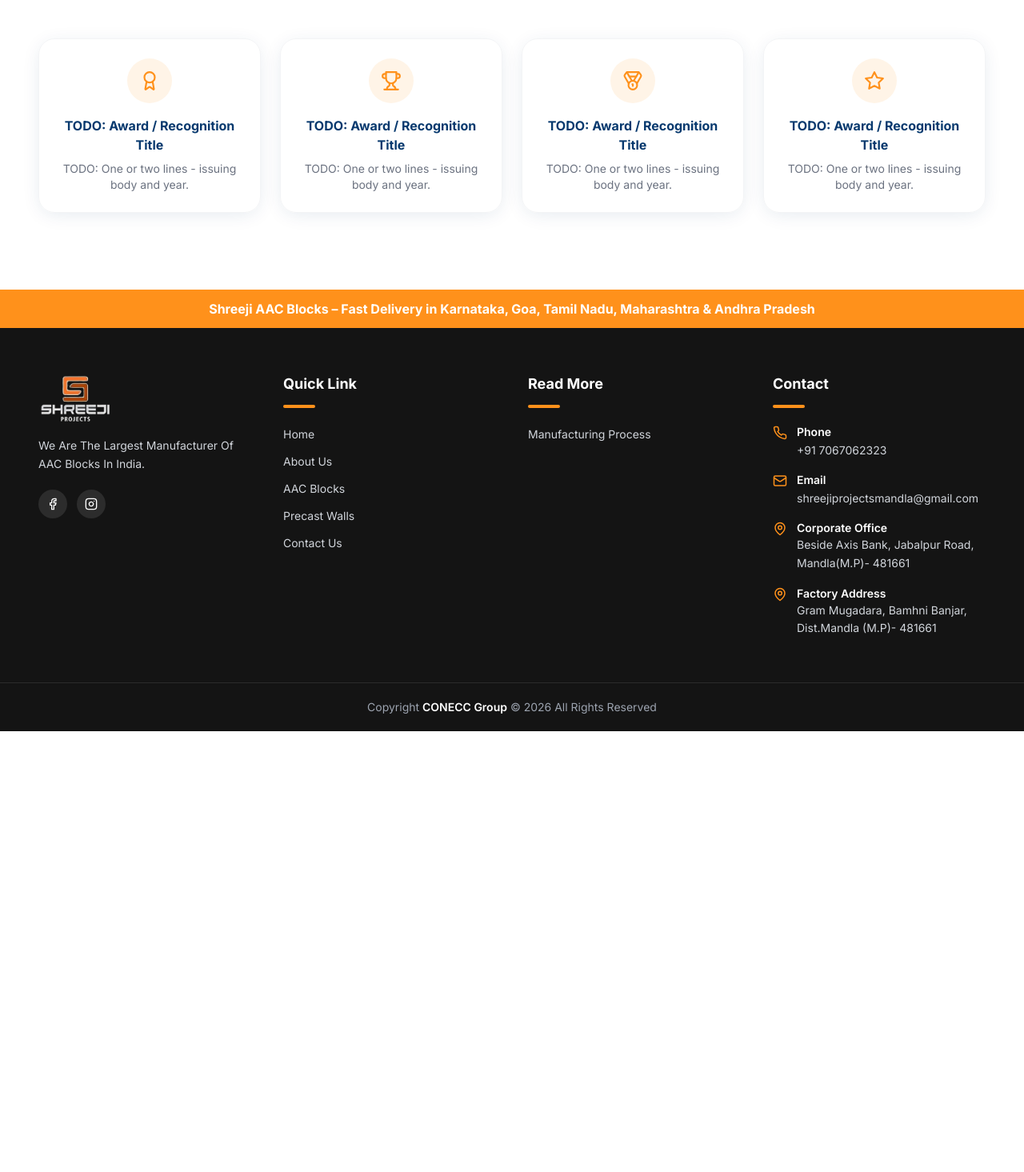
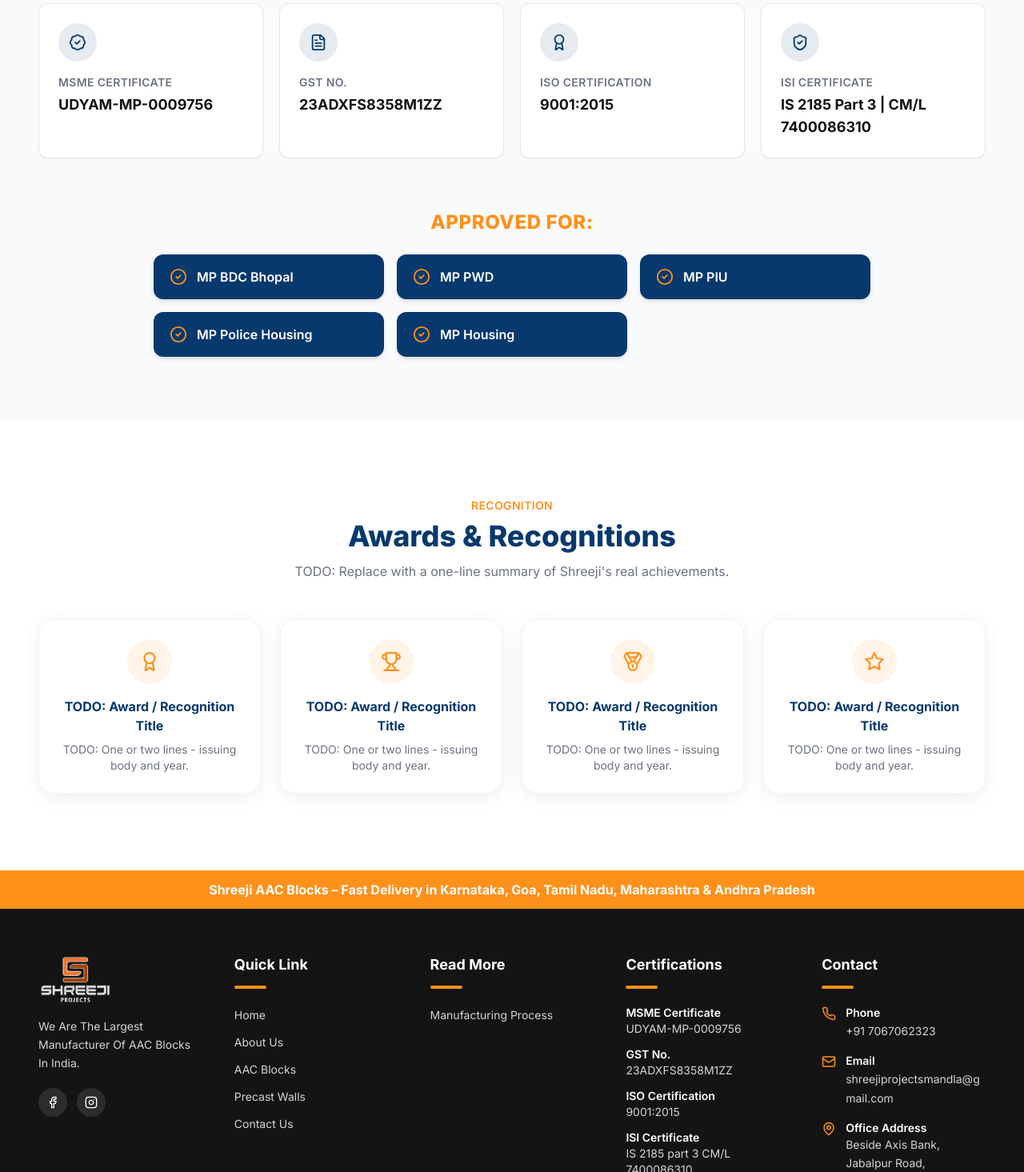
Before and after one commit to brandliftmarketingconsultancy/Shreeji-projects-mandla, a React (Vite) app: page /about in a window 1280 px wide. Shown: the part 2305-3770 px from the top of the page at 80% size. Before the commit the page ends 3219 px from the top, so only its background shows below. Built offline with nearby package versions, Linux system fonts and the light colour scheme.

Commit message:
footer , nav, aboutus, hero updated with new content

```diff
--- a/src/App.jsx
+++ b/src/App.jsx
@@ -14,6 +14,7 @@
 import TechnicalResources from './pages/TechnicalResources.jsx'
 import DealerInquiry from './pages/DealerInquiry.jsx'
 import { site } from './data/site.js'
+import ComingSoon from './pages/ComingSoon.jsx'
 
 export default function App() {
   // Keep <title> / meta description in sync with data/site.js so it stays the
@@ -44,6 +45,10 @@
         {/* Add further pages (Blogs, Certifications) here,
             reusing the same section/ui components. */}
         <Route path="*" element={<Home />} />
+        <Route path="/products/precast-walls" element={<ComingSoon slug="precast-walls" />} />
+        <Route path="/products/aac-jointing-mortar" element={<ComingSoon slug="aac-jointing-mortar" />} />
+        <Route path="/products/ready-mix-plaster" element={<ComingSoon slug="ready-mix-plaster" />} />
+        <Route path="/products/curve-stone" element={<ComingSoon slug="curve-stone" />} />
       </Routes>
     </Layout>
   )
--- a/src/components/layout/Footer.jsx
+++ b/src/components/layout/Footer.jsx
@@ -36,6 +36,7 @@
 export default function Footer() {
   return (
     <footer className="bg-brand-dark">
+
       {/* Delivery banner */}
       <div className="bg-brand-orange py-3">
         <Container>
@@ -45,7 +46,8 @@
         </Container>
       </div>
 
-      <Container className="py-14 grid grid-cols-1 sm:grid-cols-2 lg:grid-cols-4 gap-10">
+      <Container className="py-14 grid grid-cols-1 sm:grid-cols-2 lg:grid-cols-5 gap-10">
+
         {/* Brand col */}
         <div>
           <div className="flex items-center gap-2 mb-4">
@@ -54,19 +56,18 @@
               alt={`${site.brandName}${site.brandNameAccent} logo`}
               className="h-16 w-auto"
             />
-            {/* <div className="leading-tight">
-              <p className="font-extrabold text-white text-lg">
-                {site.brandName} <span className="text-brand-orange">{site.brandNameAccent}</span>
-              </p>
-              <p className="text-[10px] uppercase tracking-wide text-gray-400">
-                {site.brandTagline}
-              </p>
-            </div> */}
           </div>
-          <p className="text-gray-300 text-sm leading-relaxed mb-5">{site.footerTagline}</p>
+
+          <p className="text-gray-300 text-sm leading-relaxed mb-5">
+            {site.footerTagline}
+          </p>
+
           <div className="flex items-center gap-3">
             {socialLinks.map((s) => {
               const Icon = iconMap[s.icon]
+
+              if (!Icon) return null
+
               return (
                 <a
                   key={s.label}
@@ -83,59 +84,233 @@
           </div>
         </div>
 
-        <FooterLinkList title="Quick Link" links={footerQuickLinks} />
-        <FooterLinkList title="Read More" links={footerReadMore} />
+        {/* Quick Links */}
+        <FooterLinkList
+          title="Quick Link"
+          links={footerQuickLinks}
+        />
 
-        {/* Contact col */}
+        {/* Read More */}
+        <FooterLinkList
+          title="Read More"
+          links={footerReadMore}
+        />
+
+         <div>
+          <h4 className="text-white font-bold text-lg mb-3">
+            Certifications
+          </h4>
+
+          <div className="w-10 h-1 bg-brand-orange rounded-full mb-5" />
+
+          <ul className="flex flex-col gap-3">
+
+            <li>
+              <p className="text-white font-semibold text-sm">
+                MSME Certificate
+              </p>
+              <p className="text-gray-300 text-sm break-words">
+                {site.certifications.msme}
+              </p>
+            </li>
+
+
+             <li>
+              <p className="text-white font-semibold text-sm">
+                GST No.
+              </p>
+              <p className="text-gray-300 text-sm break-words">
+                {site.certifications.gst}
+              </p>
+            </li>
+
+            <li>
+              <p className="text-white font-semibold text-sm">
+                ISO Certification
+              </p>
+              <p className="text-gray-300 text-sm break-words">
+                {site.certifications.iso}
+              </p>
+            </li>
+
+            <li>
+              <p className="text-white font-semibold text-sm">
+                ISI Certificate
+              </p>
+              <p className="text-gray-300 text-sm break-words">
+                {site.certifications.isi}
+              </p>
+            </li>
+
+
+
+
+
+          </ul>
+        </div>
+
+        {/* Contact */}
         <div>
-          <h4 className="text-white font-bold text-lg mb-3">{site.footerContactLabels.heading}</h4>
+          <h4 className="text-white font-bold text-lg mb-3">
+            {site.footerContactLabels.heading}
+          </h4>
+
           <div className="w-10 h-1 bg-brand-orange rounded-full mb-5" />
+
           <ul className="flex flex-col gap-4">
+
+            {/* Phone */}
             <li className="flex items-start gap-3">
-              <Phone size={18} className="text-brand-orange mt-0.5 shrink-0" />
+              <Phone
+                size={18}
+                className="text-brand-orange mt-0.5 shrink-0"
+              />
+
               <div>
-                <p className="text-white font-semibold text-sm">{site.footerContactLabels.phone}</p>
-                <a href={`tel:${contact.phone}`} className="text-gray-300 text-sm hover:text-brand-orange">
+                <p className="text-white font-semibold text-sm">
+                  {site.footerContactLabels.phone}
+                </p>
+
+                <a
+                  href={`tel:${contact.phone}`}
+                  className="text-gray-300 text-sm hover:text-brand-orange transition-colors"
+                >
                   {contact.phone}
                 </a>
               </div>
             </li>
+
+            {/* Email */}
             <li className="flex items-start gap-3">
-              <Mail size={18} className="text-brand-orange mt-0.5 shrink-0" />
-              <div>
-                <p className="text-white font-semibold text-sm">{site.footerContactLabels.email}</p>
-                <a href={`mailto:${contact.email}`} className="text-gray-300 text-sm hover:text-brand-orange break-all">
+              <Mail
+                size={18}
+                className="text-brand-orange mt-0.5 shrink-0"
+              />
+
+              <div className="min-w-0">
+                <p className="text-white font-semibold text-sm">
+                  {site.footerContactLabels.email}
+                </p>
+
+                <a
+                  href={`mailto:${contact.email}`}
+                  className="text-gray-300 text-sm hover:text-brand-orange transition-colors break-all"
+                >
                   {contact.email}
                 </a>
               </div>
             </li>
+
+            {/* Office Address */}
             <li className="flex items-start gap-3">
-              <MapPin size={18} className="text-brand-orange mt-0.5 shrink-0" />
+              <MapPin
+                size={18}
+                className="text-brand-orange mt-0.5 shrink-0"
+              />
+
               <div>
-                <p className="text-white font-semibold text-sm">{site.footerContactLabels.address}</p>
-                <p className="text-gray-300 text-sm leading-relaxed">{contact.address}</p>
+                <p className="text-white font-semibold text-sm">
+                  {site.footerContactLabels.address}
+                </p>
+
+                <p className="text-gray-300 text-sm leading-relaxed">
+                  {contact.address}
+                </p>
               </div>
-
             </li>
 
-              <li className="flex items-start gap-3">
-              <MapPin size={18} className="text-brand-orange mt-0.5 shrink-0" />
+            {/* Factory Address */}
+            <li className="flex items-start gap-3">
+              <MapPin
+                size={18}
+                className="text-brand-orange mt-0.5 shrink-0"
+              />
+
               <div>
-                <p className="text-white font-semibold text-sm">{site.footerContactLabels.factoryAddress}</p>
-                <p className="text-gray-300 text-sm leading-relaxed">{contact.factoryAddress}</p>
+                <p className="text-white font-semibold text-sm">
+                  {site.footerContactLabels.factoryAddress}
+                </p>
+
+                <p className="text-gray-300 text-sm leading-relaxed">
+                  {contact.factoryAddress}
+                </p>
               </div>
+            </li>
 
-            </li>
           </ul>
         </div>
+
+        {/* Certifications - SEPARATE COLUMN */}
+        {/* <div>
+          <h4 className="text-white font-bold text-lg mb-3">
+            Certifications
+          </h4>
+
+          <div className="w-10 h-1 bg-brand-orange rounded-full mb-5" />
+
+          <ul className="flex flex-col gap-3">
+
+            <li>
+              <p className="text-white font-semibold text-sm">
+                MSME Certificate
+              </p>
+              <p className="text-gray-300 text-sm break-words">
+                {site.certifications.msme}
+              </p>
+            </li>
+
+            <li>
+              <p className="text-white font-semibold text-sm">
+                PAN No.
+              </p>
+              <p className="text-gray-300 text-sm break-words">
+                {site.certifications.pan}
+              </p>
+            </li>
+
+            <li>
+              <p className="text-white font-semibold text-sm">
+                TAN No.
+              </p>
+              <p className="text-gray-300 text-sm break-words">
+                {site.certifications.tan}
+              </p>
+            </li>
+
+            <li>
+              <p className="text-white font-semibold text-sm">
+                GST No.
+              </p>
+              <p className="text-gray-300 text-sm break-words">
+                {site.certifications.gst}
+              </p>
+            </li>
+
+            <li>
+              <p className="text-white font-semibold text-sm">
+                ISO Certification
+              </p>
+              <p className="text-gray-300 text-sm break-words">
+                {site.certifications.iso}
+              </p>
+            </li>
+
+          </ul>
+        </div> */}
+
       </Container>
 
+      {/* Copyright */}
       <div className="border-t border-white/10 py-5">
         <p className="text-center text-gray-400 text-sm">
-          Copyright <span className="text-white font-semibold">{site.copyrightHolder}</span> ©{' '}
-          {new Date().getFullYear()} All Rights Reserved
+          Copyright{' '}
+          <span className="text-white font-semibold">
+            {site.copyrightHolder}
+          </span>{' '}
+          © {new Date().getFullYear()} All Rights Reserved
         </p>
       </div>
+
     </footer>
   )
 }
--- /dev/null
+++ b/src/components/sections/CertificationsApproved.jsx
@@ -0,0 +1,65 @@
+import { BadgeCheck, FileText, Award, ShieldCheck, CheckCircle2 } from 'lucide-react'
+import Container from '../ui/Container.jsx'
+import { certifications, hero } from '../../data/content.js'
+
+const iconMap = {
+  'badge-check': BadgeCheck,
+  'file-text': FileText,
+  award: Award,
+  'shield-check': ShieldCheck,
+}
+
+export default function CertificationsApproved() {
+  return (
+    <section className="bg-gray-50 py-16 sm:py-20">
+      <Container>
+        {/* Heading */}
+        <div className="max-w-2xl mx-auto text-center">
+          <h2 className="text-brand-blue font-black text-3xl sm:text-4xl">
+            {certifications.heading}
+          </h2>
+          <p className="mt-3 text-gray-600">{certifications.subheading}</p>
+        </div>
+
+        {/* Certification details */}
+        <div className="mt-12 grid gap-5 sm:grid-cols-2 lg:grid-cols-4">
+          {certifications.items.map(({ title, value, icon }) => {
+            const Icon = iconMap[icon] ?? BadgeCheck
+            return (
+              <div
+                key={title}
+                className="rounded-xl bg-white border border-gray-200 p-6 shadow-sm"
+              >
+                <div className="w-12 h-12 rounded-full bg-brand-blue/10 flex items-center justify-center">
+                  <Icon size={22} className="text-brand-blue" />
+                </div>
+                <p className="mt-4 text-sm font-semibold uppercase tracking-wide text-gray-500">
+                  {title}
+                </p>
+                <p className="mt-1 text-lg font-bold text-brand-dark break-words">{value}</p>
+              </div>
+            )
+          })}
+        </div>
+
+        {/* Approved for */}
+        <div className="mt-16">
+          <h3 className="text-center text-brand-orange font-extrabold uppercase tracking-wide text-xl sm:text-2xl">
+            {hero.approvedFor.label}
+          </h3>
+          <ul className="mt-6 grid gap-4 sm:grid-cols-2 lg:grid-cols-3 max-w-4xl mx-auto">
+            {hero.approvedFor.items.map(({ name }) => (
+              <li
+                key={name}
+                className="flex items-center gap-3 rounded-xl bg-brand-blue px-5 py-4 text-white font-semibold shadow-md"
+              >
+                <CheckCircle2 size={22} className="text-brand-orange shrink-0" />
+                {name}
+              </li>
+            ))}
+          </ul>
+        </div>
+      </Container>
+    </section>
+  )
+}
--- a/src/data/content.js
+++ b/src/data/content.js
@@ -12,7 +12,29 @@
     { label: 'ISO 9001:2015', icon: 'shield-check' },
     { label: 'IGBC', icon: 'droplet' },
   ],
+  approvedFor: {
+  label: 'Approved for:',
+  items: [
+    { name: 'MP BDC Bhopal', },
+    { name: 'MP PWD' },
+    { name: 'MP PIU' },
+    { name: 'MP Police Housing' },
+    { name: 'MP Housing' },
+  ],
+},
 }
+
+export const certifications = {
+  heading: 'Certifications & Approvals',
+  subheading: 'Registered, certified and approved for quality you can trust.',
+  items: [
+    { title: 'MSME Certificate', value: 'UDYAM-MP-0009756', icon: 'badge-check' },
+    { title: 'GST No.', value: '23ADXFS8358M1ZZ', icon: 'file-text' },
+    { title: 'ISO Certification', value: '9001:2015', icon: 'award' },
+    { title: 'ISI Certificate', value: 'IS 2185 Part 3 | CM/L 7400086310', icon: 'shield-check' },
+  ],
+}
+
 
 export const ribbedFace = {
   title: 'Ribbed Face AAC Blocks',
@@ -127,6 +149,9 @@
       'Shreeji AAC Block has strong thermal insulation properties that keep the heat during winter and prevent hot air from getting in during summer resulting in high savings on heating and cooling.',
   },
 ]
+
+
+
 
 export const products = [
   { title: 'AAC Blocks', image: '/images/shreeji-engineer-holding-block.png', href: '/products/aac-blocks' },
--- a/src/data/navigation.js
+++ b/src/data/navigation.js
@@ -8,8 +8,12 @@
       { label: 'AAC Blocks', href: '/products/aac-blocks' },
       { label: 'Fly Ash Bricks', href: '/products/fly-ash-bricks' },
       { label: 'Paver Blocks', href: '/products/paver-blocks' },
-      { label: 'Fencing Pole', href: '/products/fencing-pole' },
+      { label: 'Fencing Poles', href: '/products/fencing-pole' },
       { label: 'Cover Blocks', href: '/products/cover-blocks' },
+      { label: 'Precast Walls (Coming Soon)', href: '/products/precast-walls' },
+      { label: 'AAC Jointing Mortar (Coming Soon)', href: '/products/aac-jointing-mortar' },
+      { label: 'Ready Mix Plaster (Coming Soon)', href: '/products/ready-mix-plaster' },
+      { label: 'Curve Stone (Coming Soon)', href: '/products/curve-stone' },
     ],
   },
   {
--- a/src/data/site.js
+++ b/src/data/site.js
@@ -2,19 +2,31 @@
   brandName: 'Shree',
   brandNameAccent: 'Shreeji',
   brandTagline: 'Solutions Private Limited',
-  logoImage: '/images/shreeji_navbar_logo_v3.png', // 👈 the actual logo file
-  footerlogoImage: '/images/shreeji_navbar_logo_white_text (1).png', // 👈 the actual logo file
-  // logoInitial: 'S', // fallback if image fails to load
-  metaTitle: 'Conecc Concrete Solutions | High Quality Lightweight AAC Blocks',
+
+  logoImage: '/images/shreeji_navbar_logo_v3.png',
+  footerlogoImage: '/images/shreeji_navbar_logo_white_text (1).png',
+
+  metaTitle: 'SHREEJI PROJECTS Concrete Solutions | High Quality Lightweight AAC Blocks',
+
   metaDescription:
-    "Conecc Concrete Solutions Pvt Ltd — India's largest manufacturer of lightweight AAC Blocks, Jointing Mortar, Ready Mix Plaster, Precast Walls, Chain-link Fence & Wire Mesh.",
+    "SHREEJI PROJECTS Concrete Solutions Pvt Ltd — India's largest manufacturer of lightweight AAC Blocks, Jointing Mortar, Ready Mix Plaster, Precast Walls, Chain-link Fence & Wire Mesh.",
+
   footerTagline: 'We Are The Largest Manufacturer Of AAC Blocks In India.',
-  copyrightHolder: 'CONECC Group',
+
+  copyrightHolder: 'SHREEJI PROJECTS Group',
+
   footerContactLabels: {
     heading: 'Contact',
     phone: 'Phone',
     email: 'Email',
-    address: 'Corporate Office',
+    address: 'Office Address',
     factoryAddress: 'Factory Address',
   },
+
+  certifications: {
+    msme: 'UDYAM-MP-0009756',
+    isi: ' IS 2185 part 3 CM/L 7400086310',
+    gst: '23ADXFS8358M1ZZ',
+    iso: '9001:2015',
+  },
 }
--- a/src/pages/About.jsx
+++ b/src/pages/About.jsx
@@ -3,6 +3,7 @@
 import AboutStats from '../components/sections/AboutStats.jsx'
 import WhyPartner from '../components/sections/WhyPartner.jsx'
 import Awards from '../components/sections/Awards.jsx'
+import CertificationsApproved from '../components/sections/CertificationsApproved.jsx'
 
 export default function About() {
   return (
@@ -11,6 +12,7 @@
       <WhoWeAre />
       <AboutStats />
       <WhyPartner />
+      <CertificationsApproved />
       <Awards />
     </>
   )
```
Also changed, not shown: src/components/sections/Hero.jsx (+16 -0 lines), src/data/comingSoon.js (added, +18 -0 lines), src/pages/ComingSoon.jsx (added, +30 -0 lines).
